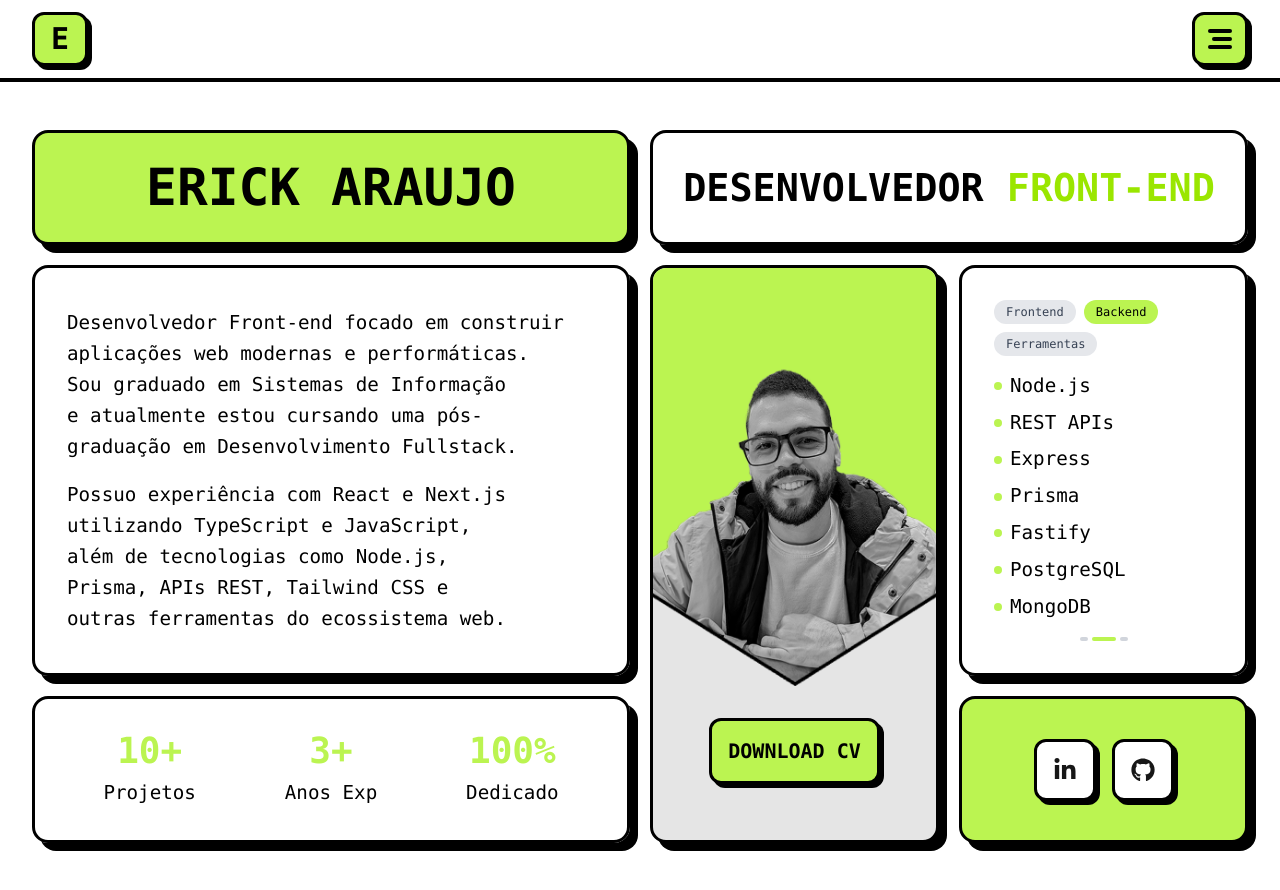
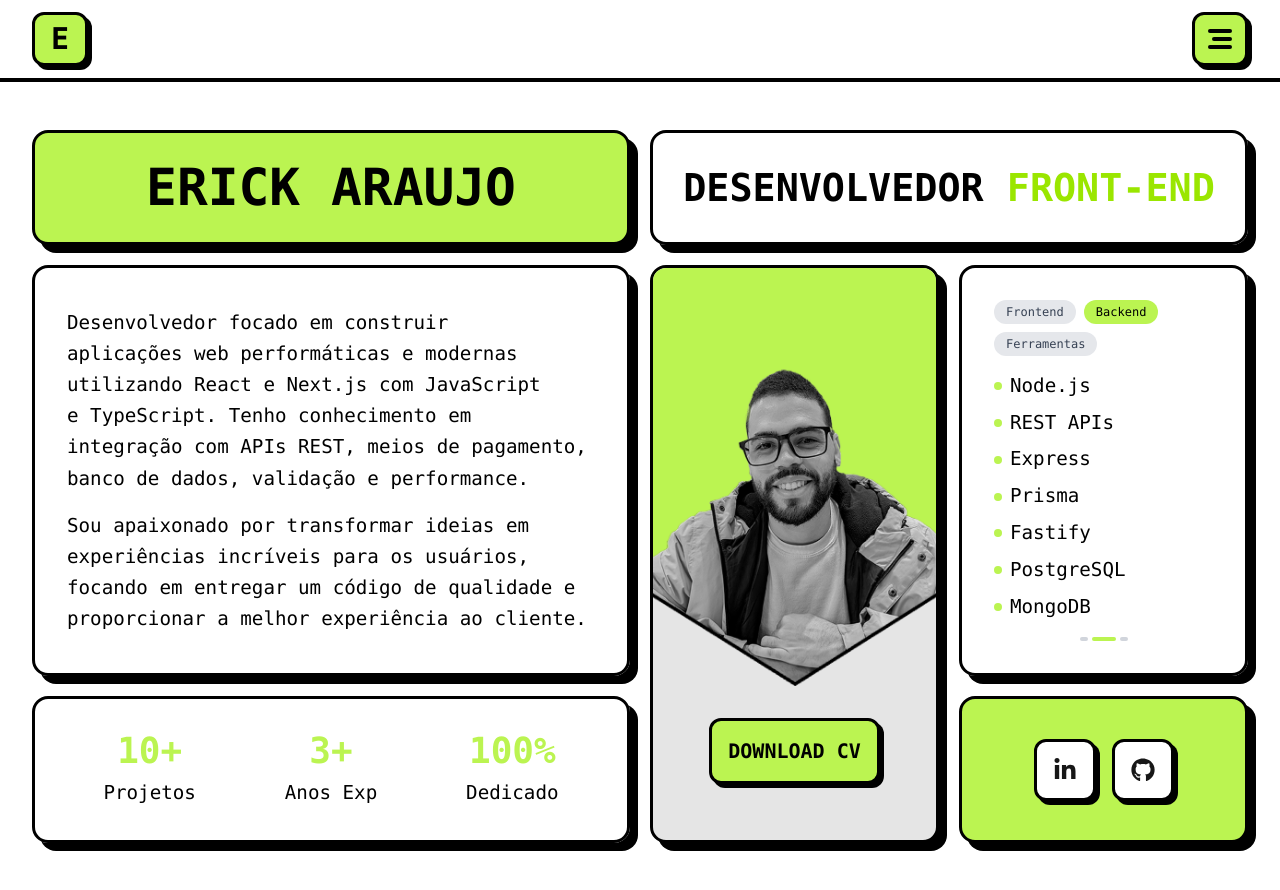
Before and after one commit to araujoerick/portfolio, a Next.js app: page / in a window 1280 px wide. Built offline with nearby package versions, Linux system fonts and the light colour scheme.

Commit message:
🔧 chore: update about text

```diff
--- a/src/app/(home)/components/bento-grid.tsx
+++ b/src/app/(home)/components/bento-grid.tsx
@@ -34,14 +34,15 @@ const BentoGrid = () => {
       {/* ABOUT DIV */}
       <BentoCard className="row-span-2 flex-col gap-4 p-8 min-[580px]:col-span-2">
         <p className="text-[clamp(1rem,1.5vw,1.25rem)] leading-relaxed text-balance text-black">
-          Desenvolvedor Front-end focado em construir aplicações web modernas e
-          performáticas. Sou graduado em Sistemas de Informação e atualmente
-          estou cursando uma pós-graduação em Desenvolvimento Fullstack.
+          Desenvolvedor focado em construir aplicações web performáticas e
+          modernas utilizando React e Next.js com JavaScript e TypeScript. Tenho
+          conhecimento em integração com APIs REST, meios de pagamento, banco de
+          dados, validação e performance.
         </p>
         <p className="text-[clamp(1rem,1.5vw,1.25rem)] leading-relaxed text-balance text-black">
-          Possuo experiência com React e Next.js utilizando TypeScript e
-          JavaScript, além de tecnologias como Node.js, Prisma, APIs REST,
-          Tailwind CSS e outras ferramentas do ecossistema web.
+          Sou apaixonado por transformar ideias em experiências incríveis para
+          os usuários, focando em entregar um código de qualidade e proporcionar
+          a melhor experiência ao cliente.
         </p>
       </BentoCard>
 
```
